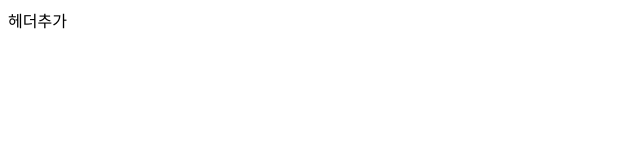
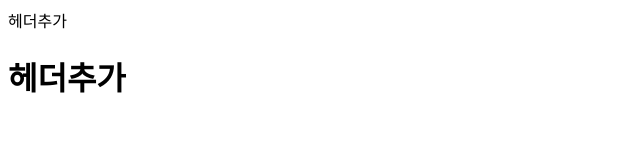
Before and after one commit to julboy2/carpediem, a plain HTML site: page index.html in a window 1280 px wide. Shown: the whole page, without its empty margins (0-640 px from the left). Drawn offline with Linux system fonts and the light colour scheme.

Commit message:
h1 추가

```diff
--- a/index.html
+++ b/index.html
@@ -6,5 +6,8 @@
 <header>
 헤더추가
 </header>
+
+
+<h1>헤더추가</h1>
  </body>
 </html>
```
